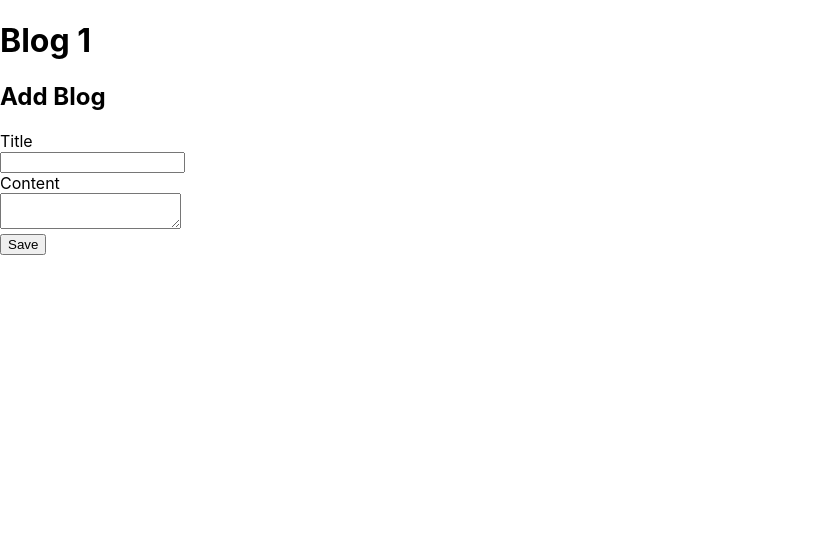
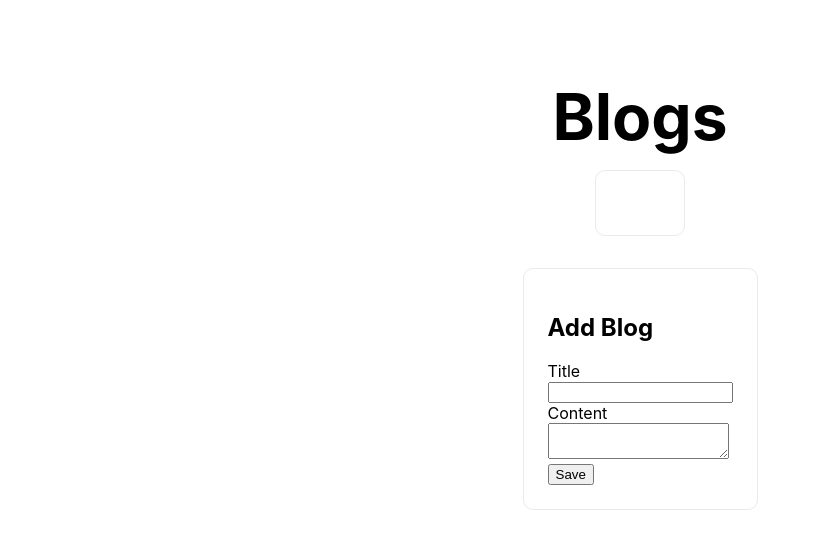
Before and after one commit to ismumchow/chowblogs, a Next.js app: page / in a window 1280 px wide. Shown: the top 548 px of the page, without its empty margins (0-821 px from the left). Built offline with nearby package versions, Linux system fonts and the light colour scheme; no server answers; the database is empty.

Commit message:
basic styling added:

```diff
--- a/pages/index.js
+++ b/pages/index.js
@@ -20,17 +20,21 @@ const Home = () => {
   }, [])
   console.log(blogs)
   return (
-    <div>
+    <div className = {styles.main}>
       <Head>
         <title> Blog App </title>
       </Head>
-      <h1> Blog 1 </h1>
+      <h1 className = {styles.title}> Blogs </h1>
+      <div className = {styles.card}>
         <ul>
           {blogs.map (blog => (
             <li key = {blog.id} > {blog.title} </li>
           ))}
         </ul>
+     </div>
+     <div className = {styles.card}>
       <CreatePost />
+      </div>
     </div>
   )
 }
```
